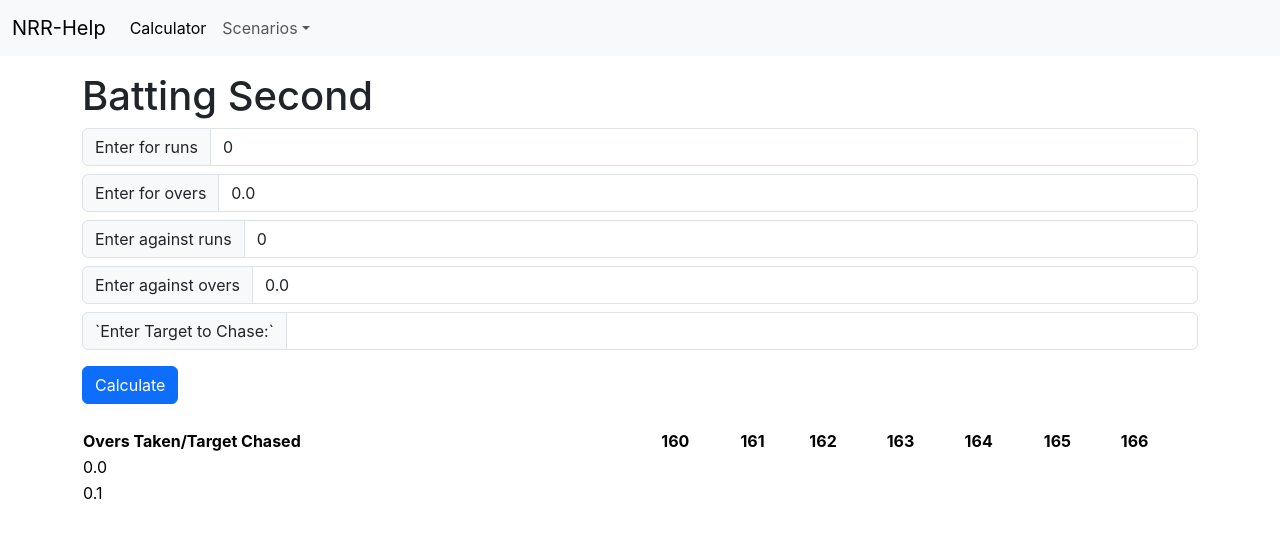
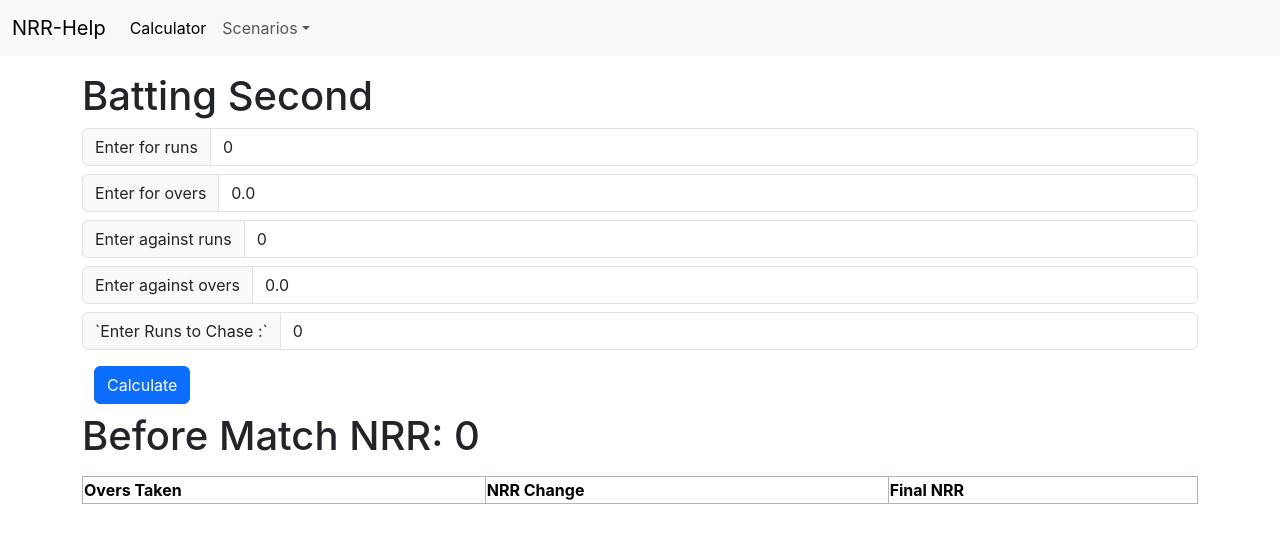
Before and after one commit to sachinprasanna7/NRR-Scenario-Calculator, a React (Create React App) app: page /BattingSecond in a window 1280 px wide. Shown: the top 542 px of the page. Built offline with nearby package versions, Linux system fonts and the light colour scheme.

Commit message:
added chasing

```diff
--- a/src/components/battingSecond.js
+++ b/src/components/battingSecond.js
@@ -1,41 +1,144 @@
 import React from 'react'
 import AggregatedInput from './aggregatedInput';
+import { useState } from 'react';
 
 function BattingSecond() {
+  const [runsScored, setRunsScored] = useState(0);
+  const [forRuns, setForRuns] = useState(0);
+  const [forOvers, setForOvers] = useState(0);
+  const [againstRuns, setAgainstRuns] = useState(0);
+  const [againstOvers, setAgainstOvers] = useState(0);
+  const [nrr, setNRR] = useState(0);
+  const [tableRows, setTableRows] = useState([]);
+
+  // create a dictionary to store overs and balls like {1 : 0.1, 2 : 0.2, 3 : 0.3, 4 : 0.4, 5 : 0.5, 6 : 1}
+  // this will help in converting overs to balls and vice versa
+  const oversToBalls = {};
+  oversToBalls[0] = '0.0';
+  for (let i = 1; i <= 120; i++) {
+    const overs = Math.floor(i / 6);
+    const balls = i % 6;
+    oversToBalls[i] = `${overs}.${balls}`;
+  }
+
+
+  const handleInputChange = (team, type, value) => {
+    if (team === 'for') {
+      if (type === 'runs') {
+        setForRuns(parseInt(value));
+      } else if (type === 'overs') {
+        setForOvers(calculateOversInBalls(value));
+      }
+    } else if (team === 'against') {
+      if (type === 'runs') {
+        setAgainstRuns(parseInt(value));
+      } else if (type === 'overs') {
+        setAgainstOvers(calculateOversInBalls(value));
+      }
+    }
+  };
+
+  const handleRunsChange = (e) => {
+    setRunsScored(parseInt(e.target.value));
+  };
+
+  const calculateOversInBalls = (overs) => {
+    if (typeof overs !== 'string') {
+      return 0;
+    }
+
+    const oversArray = overs.split('.');
+    if (oversArray.length >= 2) {
+    }
+
+    else {
+      let flag = true;
+      const regex = /^[0-9]+$/;
+
+      for (let i = 0; i < oversArray.length; i++) {
+        if (!regex.test(oversArray[i])) {
+        }
+
+        if (i === 1 && parseInt(oversArray[i]) > 5) {
+        }
+      }
+
+      if ((oversArray.length === 1 && parseInt(oversArray[0]) === 0) || (oversArray.length === 2 && parseInt(oversArray[0]) === 0 && parseInt(oversArray[1]) === 0)) {
+
+      }
+
+      if (flag) {
+        if (oversArray.length < 2) {
+          return parseInt(oversArray[0]) * 6;
+        }
+
+        else {
+          const balls = parseInt(oversArray[0]) * 6 + parseInt(oversArray[1]);
+          return balls;
+        }
+      }
+    }
+  }
+
+  const calculateNRR = () => {
+    const forRunRate = (forRuns / forOvers) * 6;
+    const againstRunRate = (againstRuns / againstOvers) * 6;
+    const NRR = forRunRate - againstRunRate;
+
+    setNRR(NRR);
+
+    const rows = [];
+    const forRunsFinal = forRuns + runsScored;
+    const forOversFinalInBalls = forOvers;
+    const againstOversFinalInBalls = againstOvers + 120;
+    const againstRunsFinal = againstRuns + runsScored - 1;
+
+    const againstNRR = (againstRunsFinal / againstOversFinalInBalls) * 6;
+    for (let i = 0; i <= 120; i++) {
+      const newForNRR = (forRunsFinal / (forOversFinalInBalls + i)) * 6;
+      const finalNRR = newForNRR - againstNRR;
+      const nrrChange = finalNRR - NRR;
+
+      // rounding to 5 decimal places
+      const nrrChangeRounded = Math.round(nrrChange * 100000) / 100000;
+      const finalNRRRounded = Math.round(finalNRR * 100000) / 100000;
+      if(i%6 === 0){
+        rows.push(
+          <tr key={i}>
+            <td>{oversToBalls[i]}</td>
+            <td>{nrrChangeRounded}</td>
+            <td>{finalNRRRounded}</td>
+          </tr>
+        );
+      }
+    }
+    setTableRows(rows);
+
+  };
+
   return (
     <div>
       <h1>Batting Second</h1>
-      <AggregatedInput />
+      <AggregatedInput handleInputChange={handleInputChange} />
       <div className="input-group my-2">
-        <span className="input-group-text">`Enter Target to Chase:`</span>
-        <input type="number" aria-label="Chasing Input" className="form-control" />
+        <span className="input-group-text">`Enter Runs to Chase :`</span>
+        <input type="number" aria-label="Batting Input" className="form-control" value={runsScored} onChange={handleRunsChange} />
       </div>
+      <div className='container'>
+        <button type="button" className="btn btn-primary my-2" onClick={calculateNRR}>Calculate</button>
+      </div>
+      <h1>Before Match NRR: {nrr}</h1>
       <div>
-        <button type="button" className="btn btn-primary my-2">Calculate</button>
-      </div>
-      <div>
-        <table className="table-success container my-3">
+        <table className="table-success table-bordered container my-3">
           <thead>
             <tr>
-              <th scope="col">Overs Taken/Target Chased</th>
-              <th scope="col">160</th>
-              <th scope="col">161</th>
-              <th scope="col">162</th>
-              <th scope="col">163</th>
-              <th scope="col">164</th>
-              <th scope="col">165</th>
-              <th scope="col">166</th>
+              <th scope="col">Overs Taken</th>
+              <th scope="col">NRR Change</th>
+              <th scope="col">Final NRR</th>
             </tr>
           </thead>
           <tbody>
-            <tr>
-              <td>0.0</td>
-            </tr>
-            <tr>
-              <td>0.1</td>
-            </tr>
-            <tr>
-            </tr>
+            {tableRows}
           </tbody>
         </table>
       </div>
```
